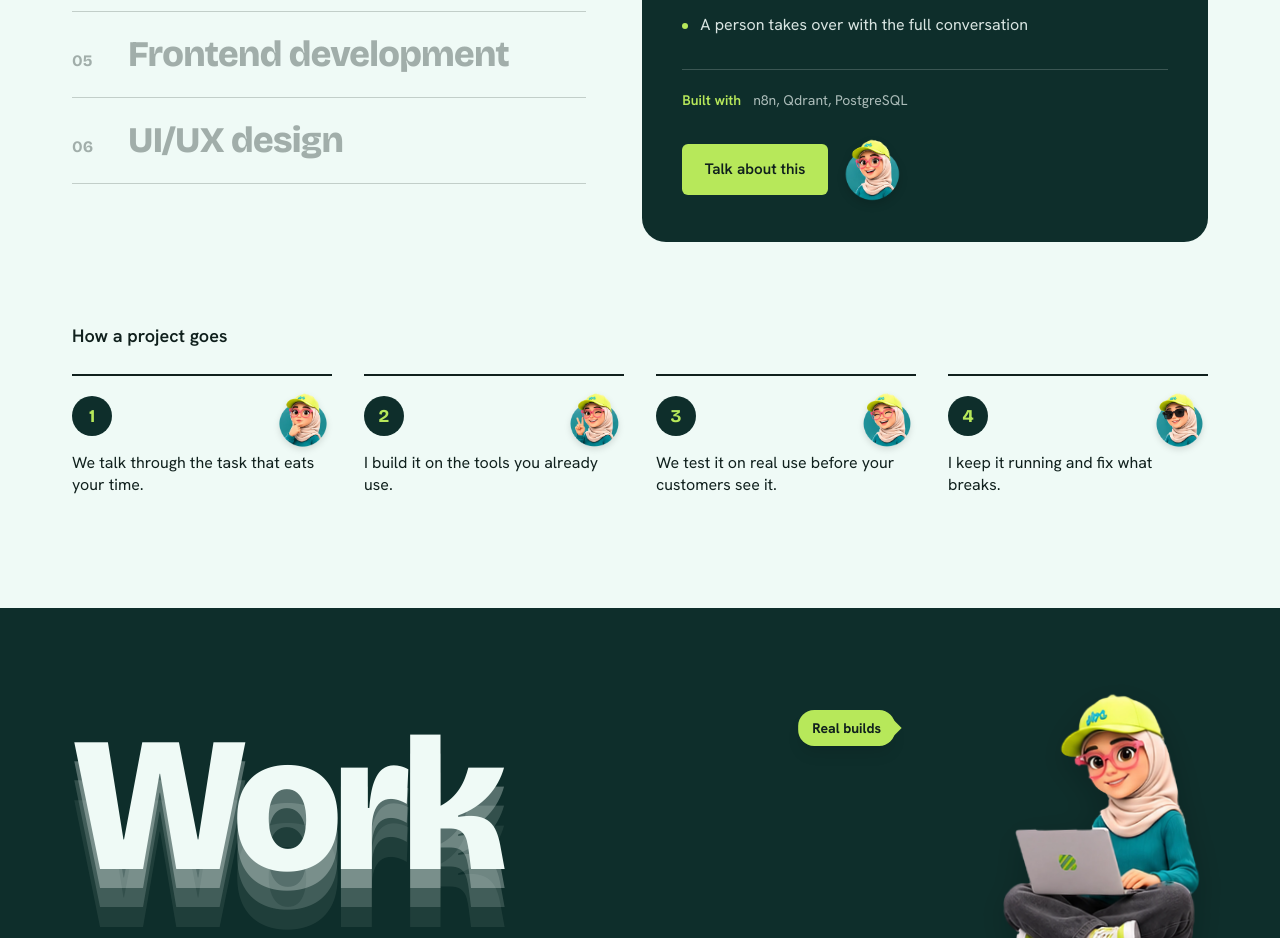
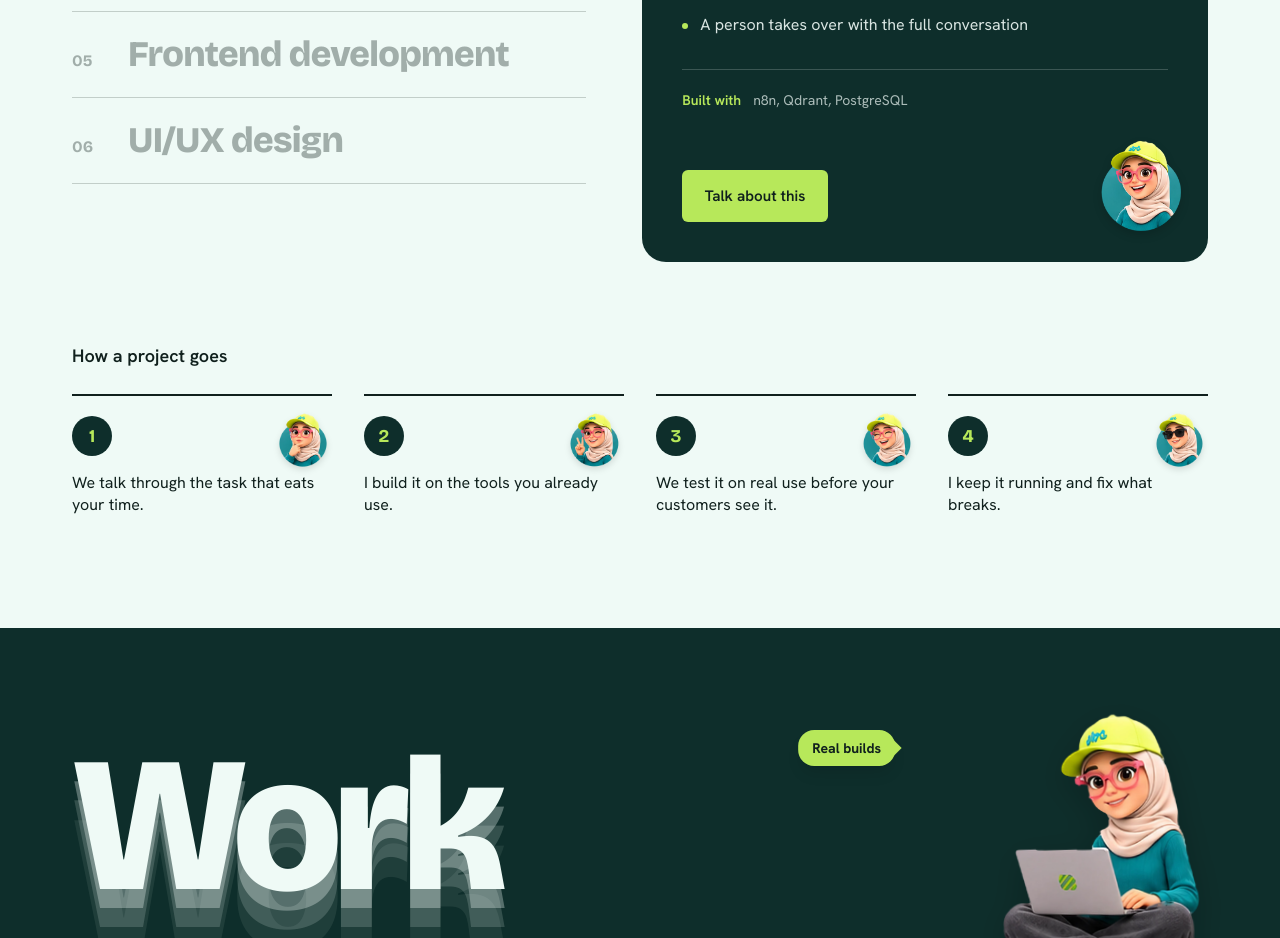
Before and after one commit to Umma-Habiba-Tuly/tuly-portfolio, a Next.js app: page / in a window 1280 px wide. Shown: the part 4500-5438 px from the top of the page. Built offline with nearby package versions, Linux system fonts and the light colour scheme.

Commit message:
Services: badge in the panel's bottom-right corner
Co-Authored-By: Claude Sonnet 5.5 <noreply@anthropic.com>

```diff
--- a/components/ServicesExplorer.tsx
+++ b/components/ServicesExplorer.tsx
@@ -137,7 +137,7 @@ export default function ServicesExplorer() {
             {s.stack}
           </p>
 
-          <div className="mt-7 flex items-center gap-4">
+          <div className="mt-7 flex items-end justify-between gap-4">
             <a href="#contact" className="btn btn-accent">
               Talk about this
             </a>
@@ -148,7 +148,7 @@ export default function ServicesExplorer() {
               width={120}
               height={135}
               unoptimized
-              className="anim-pop h-16 w-auto drop-shadow-lg"
+              className="anim-pop -mb-3 -mr-2 h-24 w-auto drop-shadow-lg sm:-mr-4"
             />
           </div>
         </div>
```
